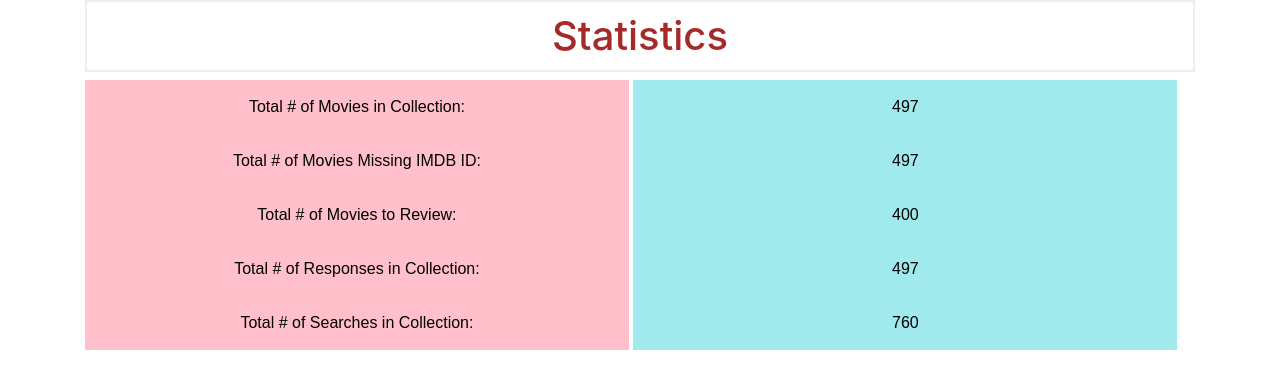
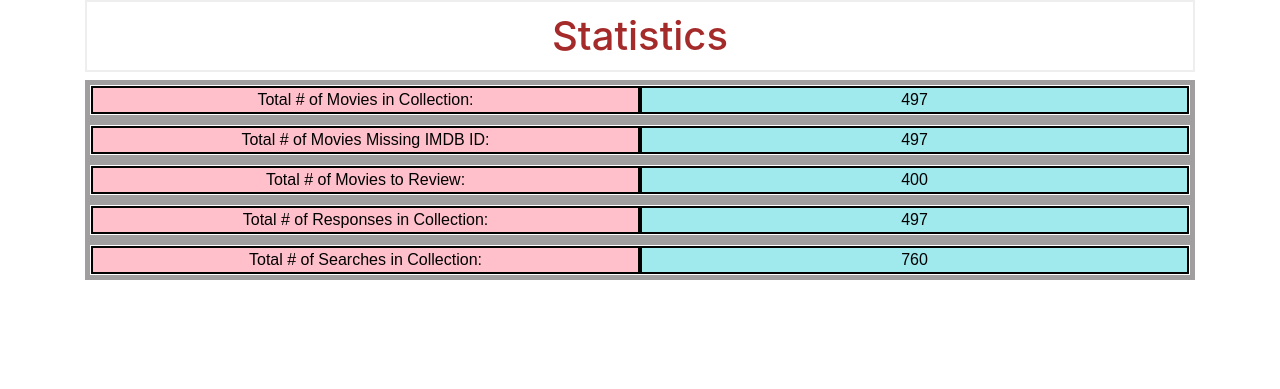
Before and after one commit to gmadsen/movie-fixer, a Flask app: page /stats in a window 1280 px wide. Shown: the part 56-445 px from the top of the page. Run offline with Flask 2, Linux system fonts and the light colour scheme; data comes from the database, SQL or seed files in the repository; some libraries are stand-ins or nearby versions.

Commit message:
style update

```diff
--- a/static/css/style.css
+++ b/static/css/style.css
@@ -6,21 +6,29 @@ h1 {
 }
 
 
-.box div {
+#box  {
     box-sizing: border-box;
-    display: inline-block;
-    padding: 15px 0;
-    text-align: center;
+    display: flex;
+    justify-content: space-between;
+    padding: 1px;
+    margin: 0 auto;
     color: #000000;
     font-family: arial, sans-serif;
+    border: 5px;
+    border-color: rgb(160, 158, 158);
+    border-style: solid;
 }
 
 .stat_col_1 {
-    width: 49%;
     background-color: pink;
+    text-align: center;
+    border: 2px solid black;
+    width: 50%;
 }
 
 .stat_col_2 {
-    width: 49%;
     background-color: #a0e9ed;
+    text-align: center;
+    border: 2px solid black;
+    width: 50%;
 }
--- a/templates/statistics.html
+++ b/templates/statistics.html
@@ -3,31 +3,25 @@
 {% block content %}
     <h1>{% block title %} Statistics {% endblock %}</h1>
 
-    <div class="box">
+    <div id="box">
         <div class=stat_col_1>Total # of Movies in Collection:</div>
         <div class=stat_col_2>{{ stats.total_movies }}</div>
     </div>
-    <div class="box">
+    <div id="box">
         <div class=stat_col_1>Total # of Movies Missing IMDB ID:</div>
         <div class=stat_col_2>{{ stats.total_movies_missing_imdb_id }}</div>
     </div>
-    <div class="box">
+    <div id="box">
         <div class=stat_col_1>Total # of Movies to Review:</div>
         <div class=stat_col_2>{{ stats.total_reviewable_movies }}</div>
     </div>
-    <div class="box">
+    <div id="box">
         <div class=stat_col_1>Total # of Responses in Collection:</div>
         <div class=stat_col_2>{{ stats.total_responses }}</div>
     </div>
-    <div class="box">
+    <div id="box">
         <div class=stat_col_1>Total # of Searches in Collection:</div>
         <div class=stat_col_2>{{ stats.total_searches }}</div>
     </div>
 
-    <!-- <h2>Total # of Movies in Collection:</h2> <div>{{ stats.total_movies }}</div>
-    <h2>Total # of Movies Missing IMDB ID: <h3>{{ stats.total_movies_missing_imdb_id }}</h3></h2>
-    <h2>Total # of Movies to Review: <h3>{{ stats.total_reviewable_movies }}</h3></h2>
-
-    <h2>Total # of Responses in Collection: <h3>{{ stats.total_responses }}</h3></h2>
-    <h2>Total # of Searches in Collection: <h3>{{ stats.total_searches }}</h3></h2> -->
 {% endblock %}
```
